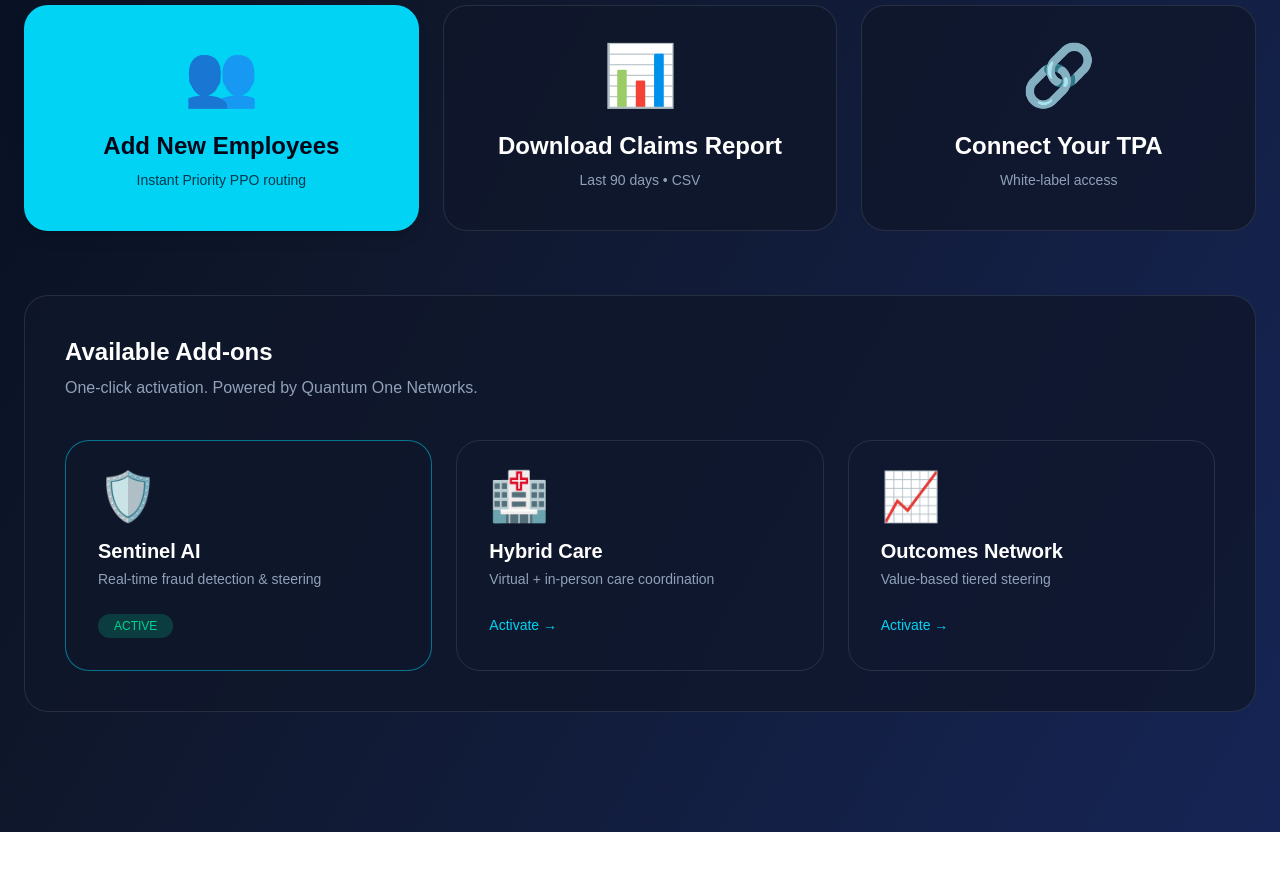
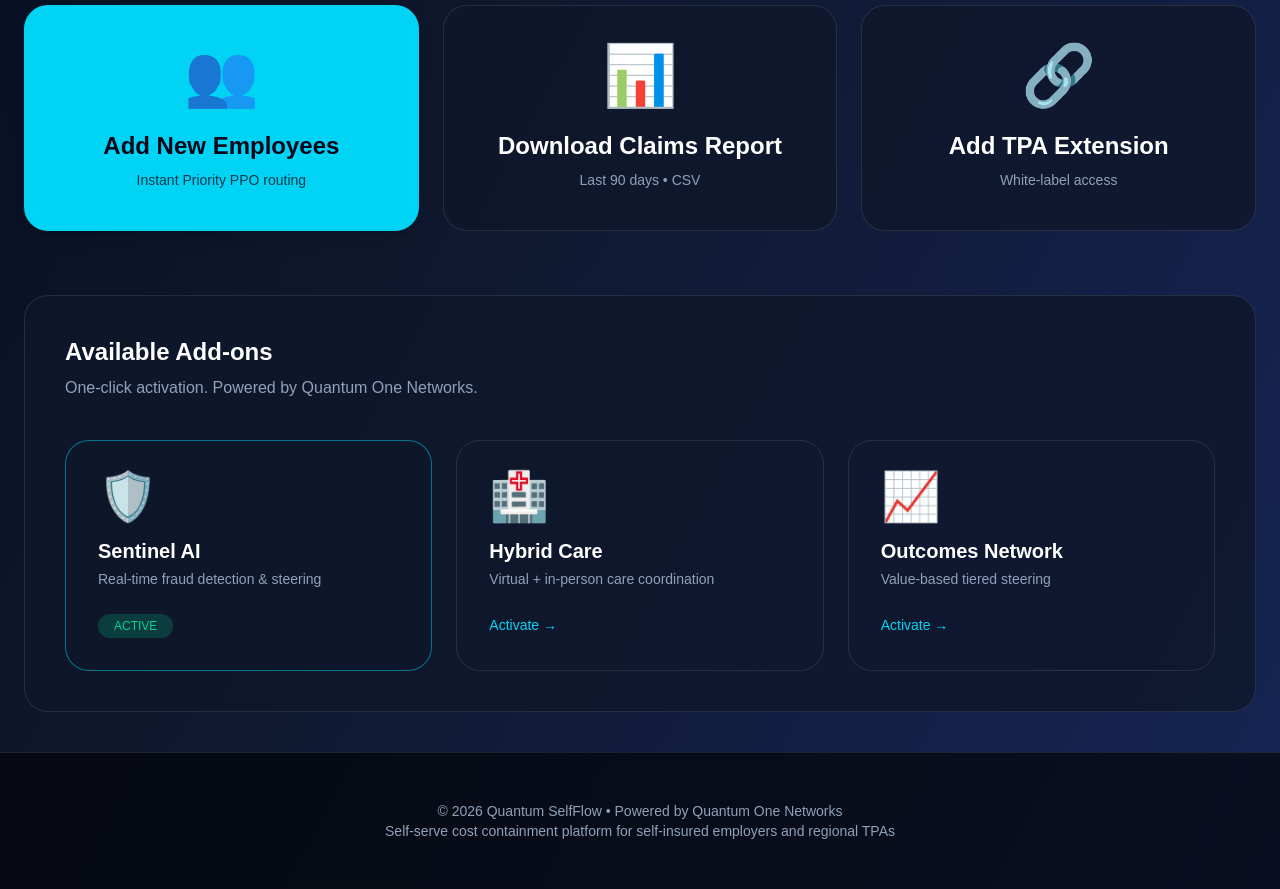
Before and after one commit to ryunstuart/quantum-selfflow, a Next.js app in the folder frontend/: page /dashboard in a window 1280 px wide. Shown: the part 1500-2389 px from the top of the page. Before the commit the page ends 2332 px from the top, so only its background shows below. Built offline with nearby package versions, Linux system fonts and the light colour scheme.

Commit message:
Full dashboard update with consistent navigation and footer

```diff
--- a/frontend/app/dashboard/page.tsx
+++ b/frontend/app/dashboard/page.tsx
@@ -33,7 +33,7 @@ export default function Dashboard() {
   };
 
   return (
-    <div className="min-h-screen bg-gradient-to-br from-slate-950 via-slate-900 to-blue-950 text-white pb-20">
+    <div className="min-h-screen bg-gradient-to-br from-slate-950 via-slate-900 to-blue-950 text-white flex flex-col">
       <nav className="border-b border-white/10 bg-black/80 backdrop-blur-md sticky top-0 z-50">
         <div className="max-w-7xl mx-auto px-4 md:px-6 py-4 flex justify-between items-center">
           <Link href="/" className="flex items-center gap-3 hover:opacity-90 transition">
@@ -47,12 +47,13 @@ export default function Dashboard() {
           <div className="flex items-center gap-4 md:gap-8 text-sm font-medium">
             <Link href="/" className="hover:text-cyan-400">Home</Link>
             <Link href="/dashboard" className="text-cyan-400 font-medium">Dashboard</Link>
+            <Link href="/myplan" className="hover:text-cyan-400">My Plan</Link>
             <button onClick={logout} className="text-red-400 hover:text-red-500">Logout</button>
           </div>
         </div>
       </nav>
 
-      <div className="max-w-7xl mx-auto px-4 md:px-6 py-10">
+      <div className="max-w-7xl mx-auto px-4 md:px-6 py-10 flex-1">
         {/* Header */}
         <div className="flex flex-col md:flex-row justify-between items-start md:items-end mb-12 gap-6">
           <div>
@@ -69,7 +70,7 @@ export default function Dashboard() {
           </div>
         </div>
 
-        {/* Key Metrics - Full Color Restored */}
+        {/* Key Metrics */}
         <div className="grid grid-cols-1 sm:grid-cols-2 lg:grid-cols-4 gap-6 mb-12">
           <div className="bg-slate-900/80 border border-emerald-500/30 rounded-3xl p-8 hover:border-emerald-400 transition-all">
             <div className="text-emerald-400 text-sm font-medium">TOTAL SAVED YTD</div>
@@ -103,10 +104,7 @@ export default function Dashboard() {
             {[42, 71, 88, 76, 105, 138].map((height, i) => (
               <div key={i} className="flex-1 flex flex-col items-center justify-end h-full gap-3 group">
                 <div className="text-emerald-400 text-xs font-mono opacity-0 group-hover:opacity-100 transition"> ${height}k </div>
-                <div
-                  className="bg-gradient-to-t from-cyan-400 to-emerald-400 w-full rounded-t-xl transition-all duration-700"
-                  style={{ height: `${height}%` }}
-                />
+                <div className="bg-gradient-to-t from-cyan-400 to-emerald-400 w-full rounded-t-xl transition-all duration-700" style={{ height: `${height}%` }} />
               </div>
             ))}
           </div>
@@ -116,12 +114,7 @@ export default function Dashboard() {
         <div className="bg-slate-900/80 border border-white/10 rounded-3xl p-8 md:p-10 mb-12">
           <div className="flex justify-between items-center mb-8">
             <h3 className="text-2xl font-semibold">Recent Claims Activity</h3>
-            <button
-              onClick={() => alert("✅ Full claims report downloaded!")}
-              className="bg-white/10 hover:bg-white/20 px-6 py-3 rounded-2xl text-sm transition"
-            >
-              📥 Download Report
-            </button>
+            <button onClick={() => alert("✅ Full claims report downloaded!")} className="bg-white/10 hover:bg-white/20 px-6 py-3 rounded-2xl text-sm transition">📥 Download Report</button>
           </div>
           <div className="overflow-x-auto">
             <table className="w-full min-w-[700px]">
@@ -151,39 +144,29 @@ export default function Dashboard() {
 
         {/* Quick Action Buttons */}
         <div className="grid grid-cols-1 md:grid-cols-3 gap-6 mb-16">
-          <button
-            onClick={() => setShowAddModal(true)}
-            className="bg-cyan-400 hover:bg-cyan-300 active:scale-[0.97] text-slate-950 rounded-3xl p-10 text-center transition-all duration-200 shadow-lg"
-          >
+          <button onClick={() => setShowAddModal(true)} className="bg-cyan-400 hover:bg-cyan-300 active:scale-[0.97] text-slate-950 rounded-3xl p-10 text-center transition-all duration-200 shadow-lg">
             <div className="text-6xl mb-6">👥</div>
             <div className="text-2xl font-semibold">Add New Employees</div>
             <div className="text-sm opacity-75 mt-2">Instant Priority PPO routing</div>
           </button>
 
-          <button
-            onClick={() => alert("✅ Claims report downloaded!")}
-            className="bg-slate-900/80 border border-white/10 hover:border-cyan-400 active:scale-[0.97] rounded-3xl p-10 text-center transition-all duration-200"
-          >
+          <button onClick={() => alert("✅ Claims report downloaded!")} className="bg-slate-900/80 border border-white/10 hover:border-cyan-400 active:scale-[0.97] rounded-3xl p-10 text-center transition-all duration-200">
             <div className="text-6xl mb-6">📊</div>
             <div className="text-2xl font-semibold">Download Claims Report</div>
             <div className="text-sm text-slate-400 mt-2">Last 90 days • CSV</div>
           </button>
 
-          <button
-            onClick={() => alert("🔗 TPA Integration coming soon!")}
-            className="bg-slate-900/80 border border-white/10 hover:border-purple-400 active:scale-[0.97] rounded-3xl p-10 text-center transition-all duration-200"
-          >
+          <button onClick={() => alert("🔗 TPA Integration module coming soon!")} className="bg-slate-900/80 border border-white/10 hover:border-purple-400 active:scale-[0.97] rounded-3xl p-10 text-center transition-all duration-200">
             <div className="text-6xl mb-6">🔗</div>
-            <div className="text-2xl font-semibold">Connect Your TPA</div>
+            <div className="text-2xl font-semibold">Add TPA Extension</div>
             <div className="text-sm text-slate-400 mt-2">White-label access</div>
           </button>
         </div>
 
-        {/* Add-ons */}
+        {/* Available Add-ons */}
         <div className="bg-slate-900/80 border border-white/10 rounded-3xl p-10">
           <h3 className="text-2xl font-semibold mb-2">Available Add-ons</h3>
           <p className="text-slate-400 mb-10">One-click activation. Powered by Quantum One Networks.</p>
-
           <div className="grid grid-cols-1 md:grid-cols-3 gap-6">
             <div className="border border-cyan-400/50 bg-slate-900/50 rounded-3xl p-8">
               <div className="text-5xl mb-4">🛡️</div>
@@ -209,7 +192,15 @@ export default function Dashboard() {
         </div>
       </div>
 
-      {/* Add Employees Modal */}
+      {/* Footer */}
+      <footer className="border-t border-white/10 bg-black/60 py-12 mt-auto">
+        <div className="max-w-7xl mx-auto px-6 text-center text-slate-400 text-sm">
+          © 2026 Quantum SelfFlow • Powered by Quantum One Networks<br />
+          Self-serve cost containment platform for self-insured employers and regional TPAs
+        </div>
+      </footer>
+
+      {/* Add New Employees Modal */}
       {showAddModal && (
         <div className="fixed inset-0 bg-black/80 flex items-center justify-center z-[200] p-4">
           <div className="bg-slate-900 border border-white/10 rounded-3xl p-10 w-full max-w-md">
```
